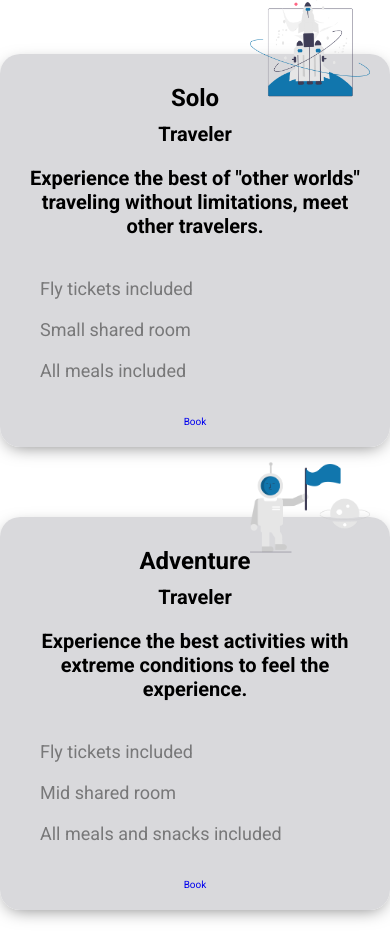
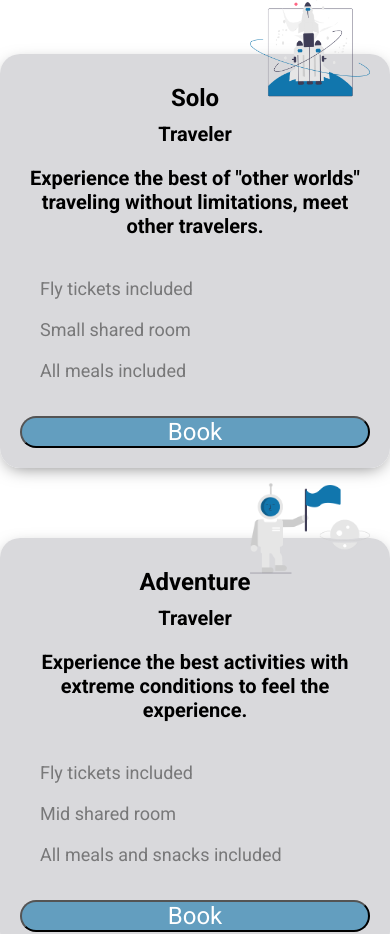
Before and after one commit to edolinares/amsi, a website: page pages/book.html in a window 390 px wide. Shown: the part 175-1109 px from the top of the page. Drawn offline with nearby package versions, Linux system fonts and the light colour scheme.

Commit message:
fixes sass seo

```diff
--- a/pages/book.html
+++ b/pages/book.html
@@ -62,7 +62,7 @@
                       <p>All meals included</p>
                     </li>
                   </ul>
-                  <a href="#"> Book </a>
+                  <input type="submit" value=" Book " class="button">
                 </div>
               </div>
             </div>
@@ -95,7 +95,7 @@
                       <p>All meals and snacks included</p>
                     </li>
                   </ul>
-                  <a href="#"> Book </a>
+                  <input type="submit" value=" Book " class="button">
                 </div>
               </div>
             </div>
--- a/sass/pages/_book.scss
+++ b/sass/pages/_book.scss
@@ -96,9 +96,13 @@
                     margin-bottom: 1.5em !important;
                   }
 
-                  a {
+                  .button {
                     width: -webkit-fill-available;
                     text-align: center;
+                    background-color: #639EBF;
+                    color: white;
+                    font-size: 2.4rem;
+                    border-radius: 16px;
                   }
                 }
               }
```
Also changed, not shown: css/index.css, 1 other file.
